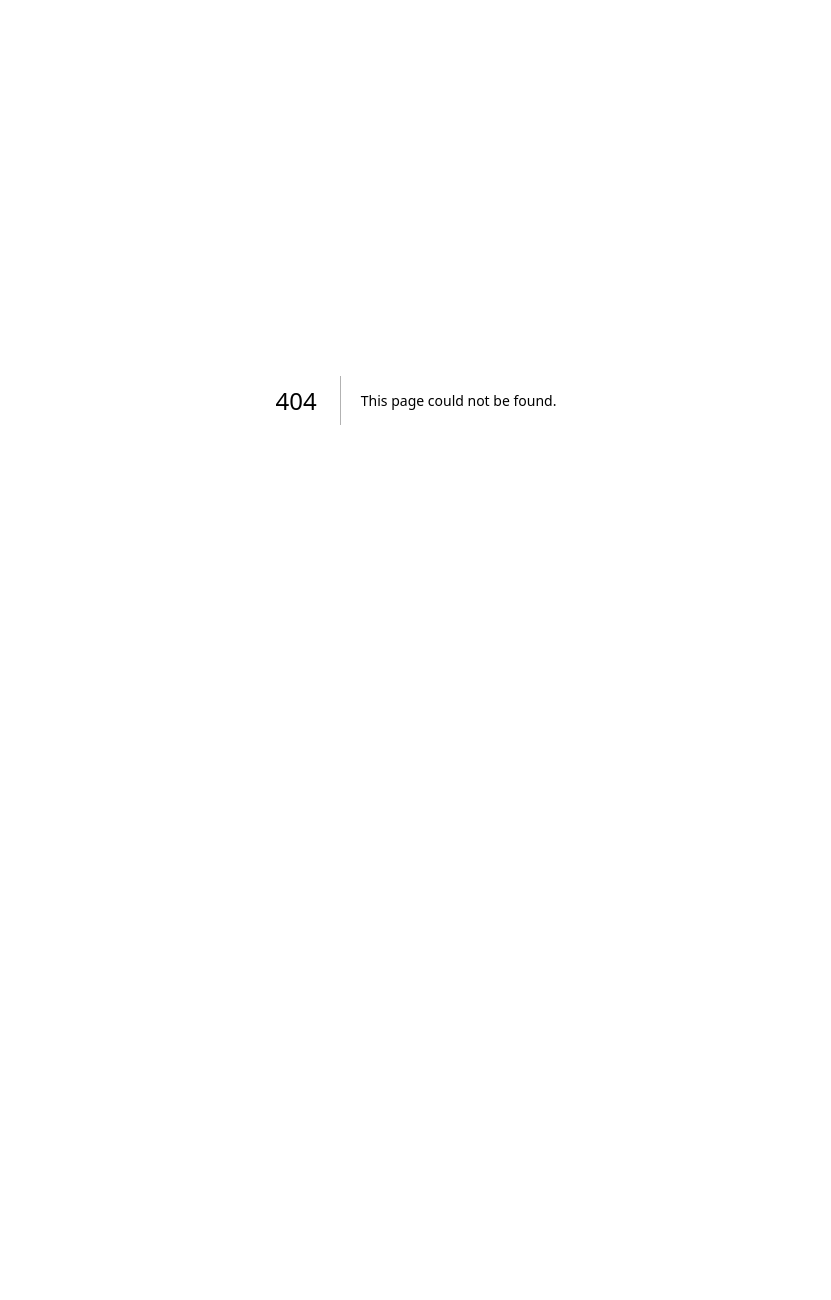
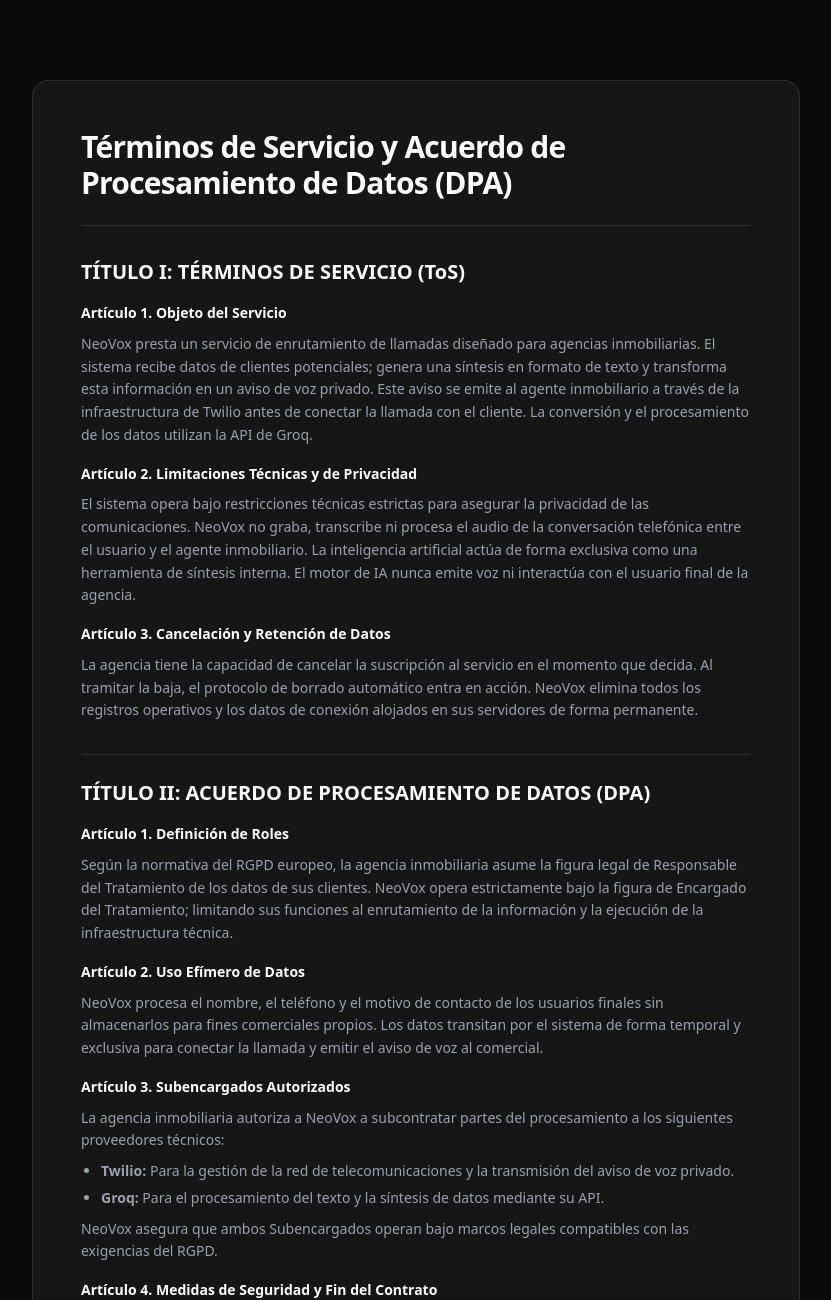
Before and after one commit to NeoServix/neovox-dashboard, a Next.js app: page /legal in a window 1280 px wide. Before the commit this address had no page. Shown: the top 1300 px of the page, without its empty margins (224-1055 px from the left). Before the commit the page ends 800 px from the top, so only its background shows below. Built offline with nearby package versions, Linux system fonts and the light colour scheme.

Commit message:
feat: filtro de telefonos, ajuste de selector y creacion de pagina legal

```diff
--- /dev/null
+++ b/app/legal/page.tsx
@@ -0,0 +1,50 @@
+export default function Legal() {
+  return (
+    <div className="min-h-screen bg-[#0A0A0A] text-gray-200 font-sans selection:bg-[#00A8E8] selection:text-white py-20 px-6">
+      <div className="max-w-3xl mx-auto bg-white/5 border border-white/10 p-8 lg:p-12 rounded-2xl backdrop-blur-sm shadow-2xl">
+        <h1 className="text-3xl font-bold text-white mb-8 tracking-tight border-b border-white/10 pb-6">
+          Términos de Servicio y Acuerdo de Procesamiento de Datos (DPA)
+        </h1>
+
+        <div className="space-y-8 text-sm text-gray-400 leading-relaxed">
+          <section>
+            <h2 className="text-xl font-bold text-white mb-4">TÍTULO I: TÉRMINOS DE SERVICIO (ToS)</h2>
+
+            <h3 className="text-white font-bold mt-4 mb-2">Artículo 1. Objeto del Servicio</h3>
+            <p>NeoVox presta un servicio de enrutamiento de llamadas diseñado para agencias inmobiliarias. El sistema recibe datos de clientes potenciales; genera una síntesis en formato de texto y transforma esta información en un aviso de voz privado. Este aviso se emite al agente inmobiliario a través de la infraestructura de Twilio antes de conectar la llamada con el cliente. La conversión y el procesamiento de los datos utilizan la API de Groq.</p>
+
+            <h3 className="text-white font-bold mt-4 mb-2">Artículo 2. Limitaciones Técnicas y de Privacidad</h3>
+            <p>El sistema opera bajo restricciones técnicas estrictas para asegurar la privacidad de las comunicaciones. NeoVox no graba, transcribe ni procesa el audio de la conversación telefónica entre el usuario y el agente inmobiliario. La inteligencia artificial actúa de forma exclusiva como una herramienta de síntesis interna. El motor de IA nunca emite voz ni interactúa con el usuario final de la agencia.</p>
+
+            <h3 className="text-white font-bold mt-4 mb-2">Artículo 3. Cancelación y Retención de Datos</h3>
+            <p>La agencia tiene la capacidad de cancelar la suscripción al servicio en el momento que decida. Al tramitar la baja, el protocolo de borrado automático entra en acción. NeoVox elimina todos los registros operativos y los datos de conexión alojados en sus servidores de forma permanente.</p>
+          </section>
+
+          <section>
+            <h2 className="text-xl font-bold text-white mb-4 pt-6 border-t border-white/10">TÍTULO II: ACUERDO DE PROCESAMIENTO DE DATOS (DPA)</h2>
+
+            <h3 className="text-white font-bold mt-4 mb-2">Artículo 1. Definición de Roles</h3>
+            <p>Según la normativa del RGPD europeo, la agencia inmobiliaria asume la figura legal de Responsable del Tratamiento de los datos de sus clientes. NeoVox opera estrictamente bajo la figura de Encargado del Tratamiento; limitando sus funciones al enrutamiento de la información y la ejecución de la infraestructura técnica.</p>
+
+            <h3 className="text-white font-bold mt-4 mb-2">Artículo 2. Uso Efímero de Datos</h3>
+            <p>NeoVox procesa el nombre, el teléfono y el motivo de contacto de los usuarios finales sin almacenarlos para fines comerciales propios. Los datos transitan por el sistema de forma temporal y exclusiva para conectar la llamada y emitir el aviso de voz al comercial.</p>
+
+            <h3 className="text-white font-bold mt-4 mb-2">Artículo 3. Subencargados Autorizados</h3>
+            <p>La agencia inmobiliaria autoriza a NeoVox a subcontratar partes del procesamiento a los siguientes proveedores técnicos:</p>
+            <ul className="list-disc pl-5 mt-2 space-y-1">
+              <li><strong>Twilio:</strong> Para la gestión de la red de telecomunicaciones y la transmisión del aviso de voz privado.</li>
+              <li><strong>Groq:</strong> Para el procesamiento del texto y la síntesis de datos mediante su API.</li>
+            </ul>
+            <p className="mt-2">NeoVox asegura que ambos Subencargados operan bajo marcos legales compatibles con las exigencias del RGPD.</p>
+
+            <h3 className="text-white font-bold mt-4 mb-2">Artículo 4. Medidas de Seguridad y Fin del Contrato</h3>
+            <p>NeoVox aplica las configuraciones de seguridad necesarias para proteger el tránsito de información entre la recepción del contacto y la emisión de la llamada. Al finalizar la relación comercial, el sistema ejecuta el borrado absoluto de los registros según el protocolo detallado en el Artículo 3 de los Términos de Servicio.</p>
+
+            <h3 className="text-white font-bold mt-4 mb-2">Artículo 5. Responsabilidad de Captación</h3>
+            <p>La agencia asume la obligación íntegra de informar a sus usuarios finales en su Política de Privacidad sobre el envío de datos a NeoVox para la gestión de llamadas y la generación de avisos de voz. La agencia garantiza que cuenta con la base legal necesaria antes de enviar dicha información al sistema. NeoVox queda exento de toda responsabilidad si la agencia omite esta declaración en sus formularios web o canales de entrada. La responsabilidad de obtener el consentimiento recae por completo en el Responsable del Tratamiento.</p>
+          </section>
+        </div>
+      </div>
+    </div>
+  );
+}
--- a/app/registro/page.tsx
+++ b/app/registro/page.tsx
@@ -1,7 +1,8 @@
 "use client";
 
 import { useState, useRef, ChangeEvent } from "react";
-import { supabase } from "../lib/supabase"; // Asegura que la ruta suba dos niveles si está en app/registro
+import Link from "next/link";
+import { supabase } from "../lib/supabase";
 
 export default function Home() {
   const [step, setStep] = useState(1);
@@ -9,7 +10,6 @@
 
   const [agencyName, setAgencyName] = useState("");
   const [contactEmail, setContactEmail] = useState("");
-  const [sector, setSector] = useState("");
   const [legalAccepted, setLegalAccepted] = useState(false);
   const [agents, setAgents] = useState([{ full_name: "", phone_number: "" }]);
 
@@ -81,13 +81,32 @@
   };
 
   const handleFinalize = async () => {
-    if (!agencyName || !contactEmail || !sector || agents.some(a => !a.full_name || !a.phone_number)) {
-      return alert("Faltan datos en el registro del equipo, sector o el correo de alertas.");
+    if (!agencyName || !contactEmail || agents.some(a => !a.full_name || !a.phone_number)) {
+      return alert("Faltan datos en el registro del equipo o el correo de alertas.");
     }
 
     if (!legalAccepted) {
       return alert("Debes aceptar los Términos de Servicio y el DPA para poder activar el nodo.");
     }
+
+    // Filtro de limpieza para los números de teléfono
+    const processedAgents = agents.map(a => {
+      const soloNumeros = a.phone_number.replace(/\D/g, '');
+      const nueveDigitos = soloNumeros.slice(-9);
+      return {
+        full_name: a.full_name,
+        phone_number: "+34" + nueveDigitos,
+        raw_length: nueveDigitos.length,
+        org_id: orgId
+      };
+    });
+
+    if (processedAgents.some(a => a.raw_length < 9)) {
+      return alert("Uno de los números de teléfono introducidos no es válido. Revisa que tengan 9 dígitos.");
+    }
+
+    // Eliminamos la variable temporal raw_length antes de subir a base de datos
+    const finalAgents = processedAgents.map(({ raw_length, ...rest }) => rest);
 
     setIsUploading(true);
     try {
@@ -96,12 +115,11 @@
         .update({
           name: agencyName,
           contact_email: contactEmail,
-          sector: sector
+          sector: "Inmobiliaria" // Etiqueta estática inyectada por defecto
         })
         .eq('id', orgId);
 
-      const agentsWithOrg = agents.map(a => ({ ...a, org_id: orgId }));
-      const { error } = await supabase.from('agents').insert(agentsWithOrg);
+      const { error } = await supabase.from('agents').insert(finalAgents);
 
       if (error) throw error;
 
@@ -208,22 +226,6 @@
               </div>
 
               <div>
-                <label className="block text-[10px] uppercase font-bold text-gray-400 mb-2">Sector de Actividad</label>
-                <select
-                  value={sector}
-                  onChange={(e) => setSector(e.target.value)}
-                  className="w-full p-4 rounded-xl border border-white/20 bg-black/50 text-white focus:border-white outline-none transition-all text-sm appearance-none"
-                >
-                  <option value="" disabled>Selecciona tu área de negocio</option>
-                  <option value="Inmobiliaria Residencial">Inmobiliaria Residencial</option>
-                  <option value="Inmobiliaria Comercial">Inmobiliaria Comercial</option>
-                  <option value="Promotora / Obra Nueva">Promotora / Obra Nueva</option>
-                  <option value="Gestión de Patrimonios">Gestión de Patrimonios</option>
-                  <option value="Otro">Otro</option>
-                </select>
-              </div>
-
-              <div>
                 <label className="block text-[10px] uppercase font-bold text-gray-400 mb-2">Correo para alertas</label>
                 <input
                   type="email"
@@ -235,7 +237,7 @@
               </div>
 
               <div>
-                <label className="block text-[10px] uppercase font-bold text-gray-400 mb-4">Listado de Comerciales (+34)</label>
+                <label className="block text-[10px] uppercase font-bold text-gray-400 mb-4">Listado de Comerciales (Móvil)</label>
                 <div className="space-y-3 max-h-48 overflow-y-auto pr-2 mb-4">
                   {agents.map((agent, index) => (
                     <div key={index} className="flex gap-2">
@@ -245,7 +247,7 @@
                         onChange={(e) => updateAgent(index, 'full_name', e.target.value)}
                       />
                       <input
-                        placeholder="+34..."
+                        placeholder="Ej: 612 345 678"
                         className="w-1/2 p-3 rounded-lg border border-white/20 bg-black/50 text-white text-sm outline-none focus:border-white"
                         onChange={(e) => updateAgent(index, 'phone_number', e.target.value)}
                       />
@@ -269,7 +271,7 @@
                   className="mt-1 w-4 h-4 rounded border-white/20 bg-black/50 checked:bg-white checked:border-white focus:ring-0 cursor-pointer"
                 />
                 <label htmlFor="legal" className="text-xs text-gray-400 cursor-pointer leading-tight">
-                  He leído y acepto los Términos de Servicio y el Acuerdo de Procesamiento de Datos (DPA). Asumo mi responsabilidad como Responsable del Tratamiento de los datos aportados.
+                  He leído y acepto los <Link href="/legal" target="_blank" className="text-[#00A8E8] hover:underline hover:text-white transition-colors">Términos de Servicio y el Acuerdo de Procesamiento de Datos (DPA)</Link>. Asumo mi responsabilidad como Responsable del Tratamiento de los datos aportados.
                 </label>
               </div>
 
```
